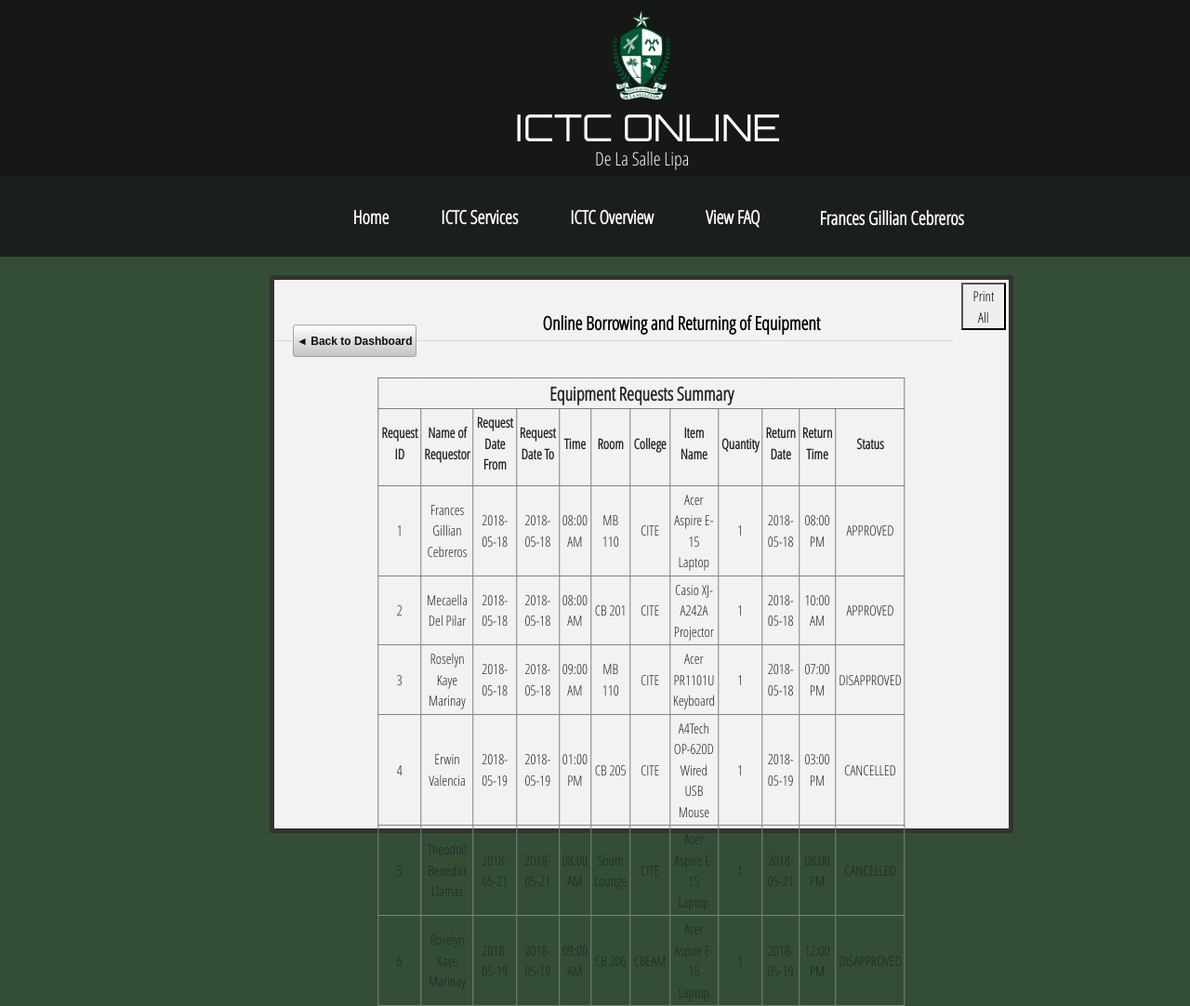
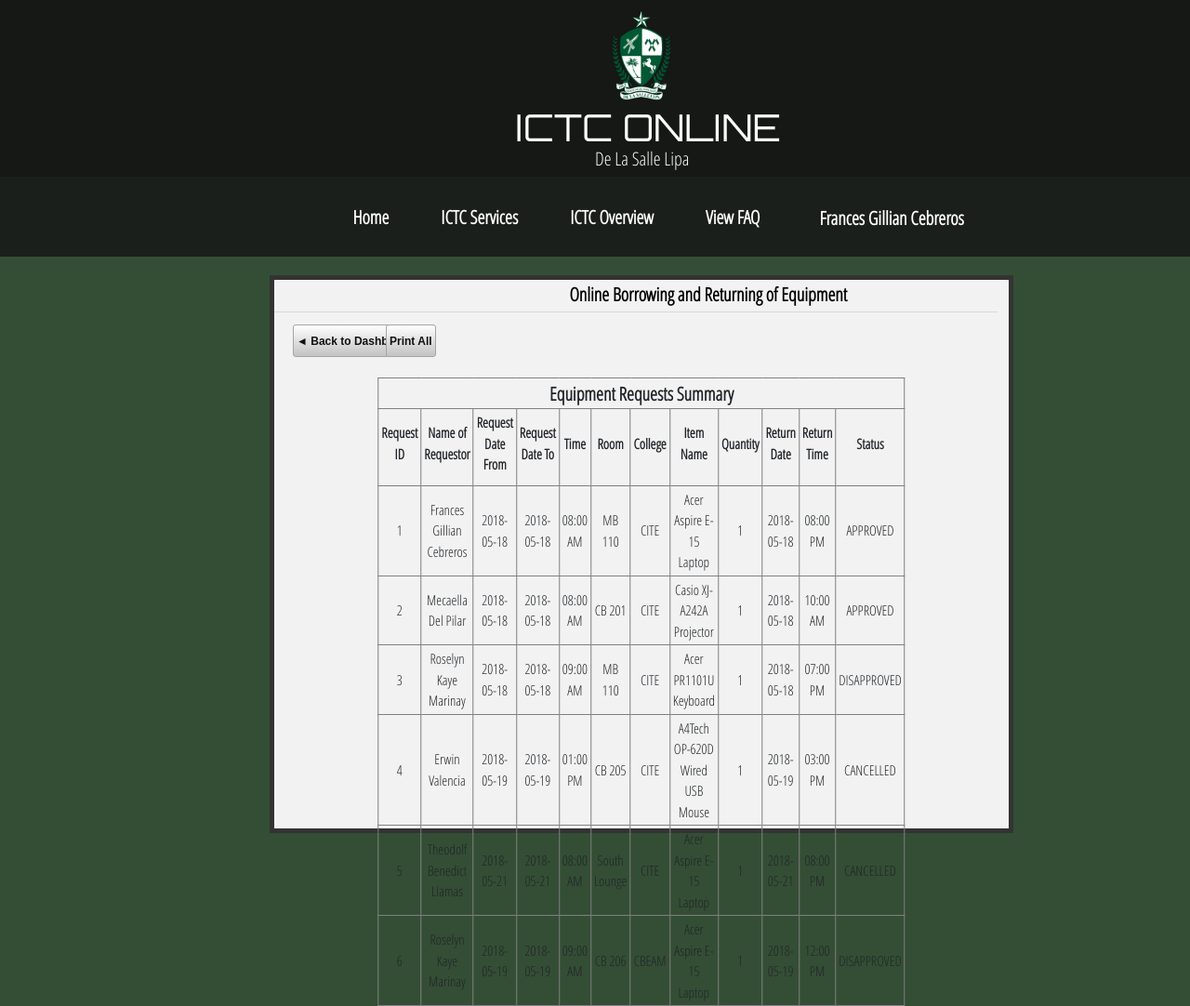
Before and after one commit to jamesllanes/ictcobar, a PHP site: page /Admin/manage_reports.php in a window 1280 px wide. Shown: the whole page at 93% size. Run offline with PHP 8.4, Linux system fonts and the light colour scheme; a user stored in the database is signed in; data comes from the database, SQL or seed files in the repository; data that the repository does not hold is empty; some web fonts are replaced.

Commit message:
edit css

```diff
--- a/Admin/css/view_requests.css
+++ b/Admin/css/view_requests.css
@@ -425,6 +425,34 @@
     color: #111111;
     text-decoration: none;
 }
+.print {
+    text-align: center;
+    vertical-align: middle;
+    height: 35px;
+    padding: 3px 3px;
+    border: 1px solid #a5a5a5;
+    border-radius: 3px;
+    background: #ffffff;
+    background: -webkit-gradient(linear, left top, left bottom, from(#ffffff), to(#c4c2c4));
+    background: -moz-linear-gradient(top, #ffffff, #c4c2c4);
+    background: linear-gradient(to bottom, #ffffff, #c4c2c4);
+    font: normal normal bold 12px arial;
+    color: #111111;
+    text-decoration: none;
+
+    position: absolute;
+    left: 120px;
+    top: 48px;
+}
+.print:hover{
+    border: 1px solid #a5a5a5;
+    background: #ffffff;
+    background: -webkit-gradient(linear, left top, left bottom, from(#c4c2c4), to(#ffffff));
+    background: -moz-linear-gradient(top, #c4c2c4, #ffffff);
+    background: linear-gradient(to bottom, #c4c2c4, #ffffff);
+    color: #111111;
+    text-decoration: none;
+}
 .permit_req {
     text-align: center;
     vertical-align: middle;
--- a/Admin/manage_reports.php
+++ b/Admin/manage_reports.php
@@ -160,7 +160,7 @@
 		</div>
 			<table>
 				<tr><td><button class="back_to_menu" onclick="location='admin_dashboard.php'"/>◄ Back to Dashboard</button></td>
-					<td><button onclick="myFunction()">Print All</button></td></tr>
+					<td><button class="print" onclick="myFunction()">Print All</button></td></tr>
 			</table>
 		</div>
 	</div>
```
